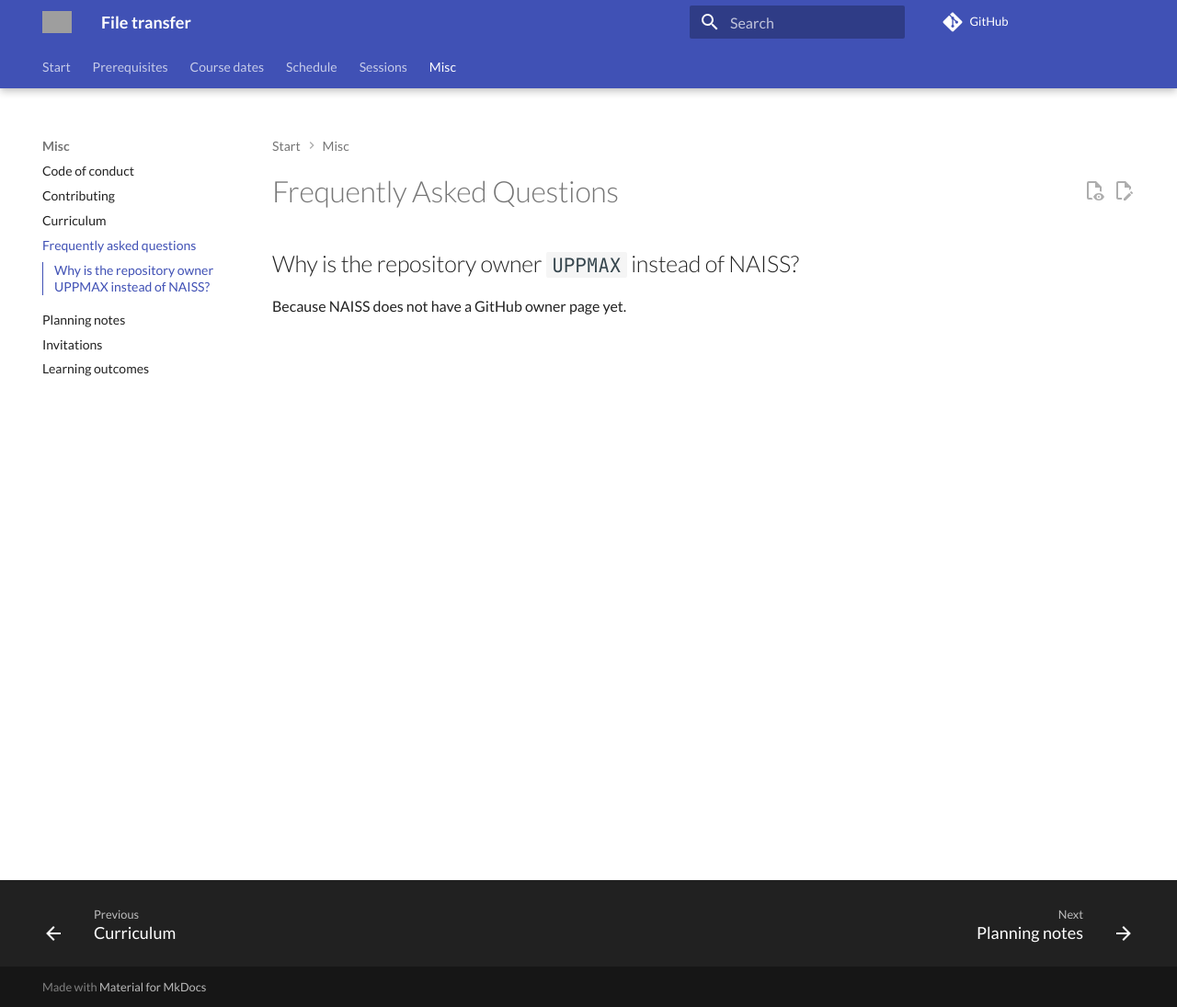
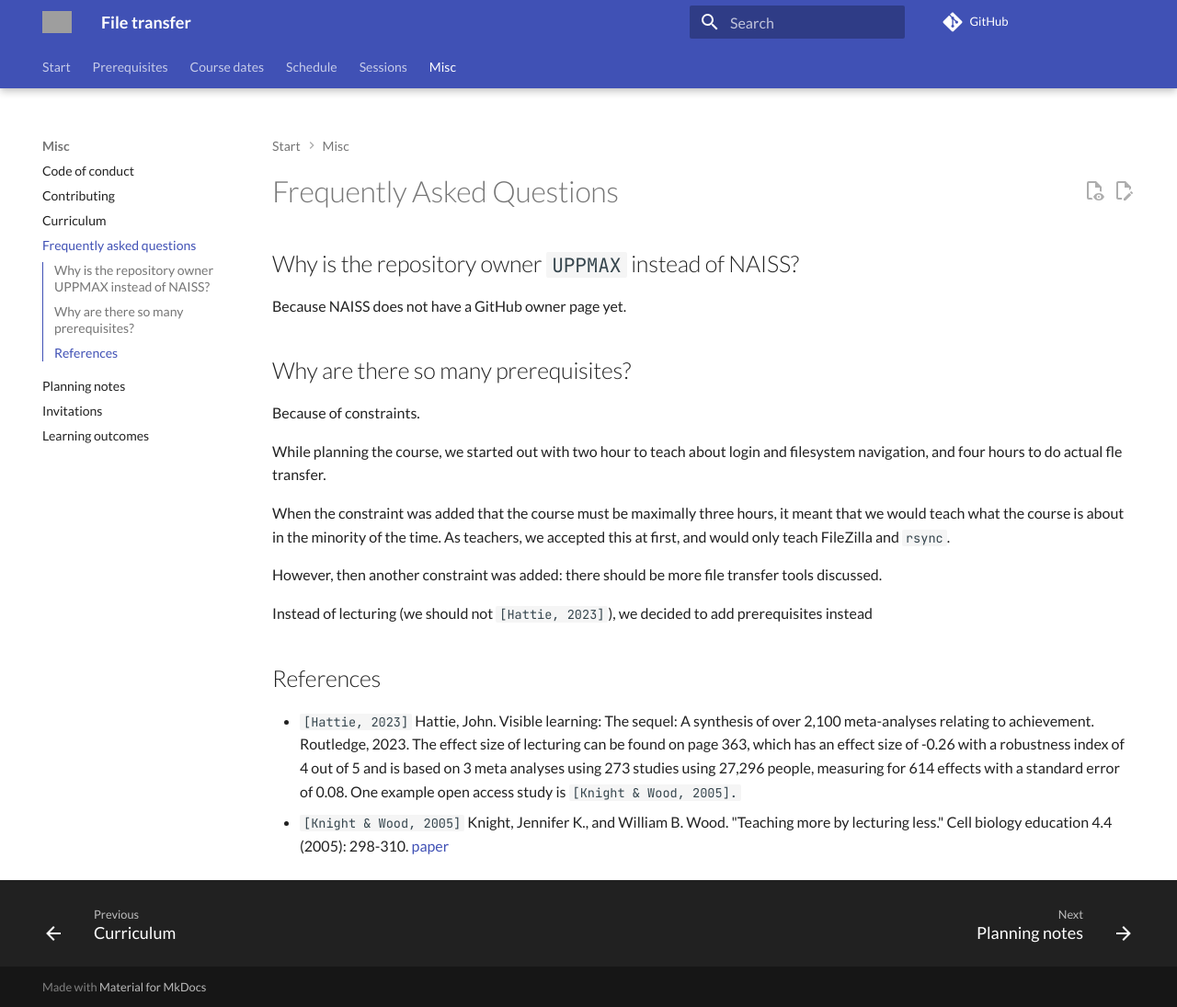
Before and after one commit to UPPMAX/naiss_file_transfer_course, an MkDocs documentation site: the page built from docs/faq.md, in a window 1280 px wide and 1095 px high. Shown: the whole window at 92% size. Built offline with MkDocs 1.6.1 and Material for MkDocs 9.7.7, drawn with Linux system fonts in a browser that asks for light colours; comment, search, counter and statistics services are not loaded; grey boxes are pictures that could not be loaded.

Commit message:
Why so many prerequisites?

```diff
--- a/docs/faq.md
+++ b/docs/faq.md
@@ -10,3 +10,39 @@ tags:
 ## Why is the repository owner `UPPMAX` instead of NAISS?
 
 Because NAISS does not have a GitHub owner page yet.
+
+## Why are there so many prerequisites?
+
+Because of constraints.
+
+While planning the course,
+we started out with two hour to
+teach about login and filesystem navigation,
+and four hours to do actual fle transfer.
+
+When the constraint was added that the
+course must be maximally three hours,
+it meant that we would teach what the course
+is about in the minority of the time.
+As teachers, we accepted this at first,
+and would only teach FileZilla and `rsync`.
+
+However, then another constraint was added:
+there should be more file transfer tools
+discussed.
+
+Instead of lecturing (we should not `[Hattie, 2023]`),
+we decided to add prerequisites instead
+
+## References
+
+- `[Hattie, 2023]` Hattie, John. Visible learning:
+  The sequel: A synthesis of over 2,100 meta-analyses relating to achievement.
+  Routledge, 2023. The effect size of lecturing can be found on page 363,
+  which has an effect size of -0.26 with a robustness index of 4 out of 5
+  and is based on 3 meta analyses using 273 studies using 27,296 people,
+  measuring for 614 effects with a standard error of 0.08.
+  One example open access study is `[Knight & Wood, 2005].`
+- `[Knight & Wood, 2005]` Knight, Jennifer K., and William B. Wood.
+  "Teaching more by lecturing less." Cell biology education 4.4 (2005): 298-310.
+  [paper](https://www.lifescied.org/doi/full/10.1187/05-06-0082)
```
